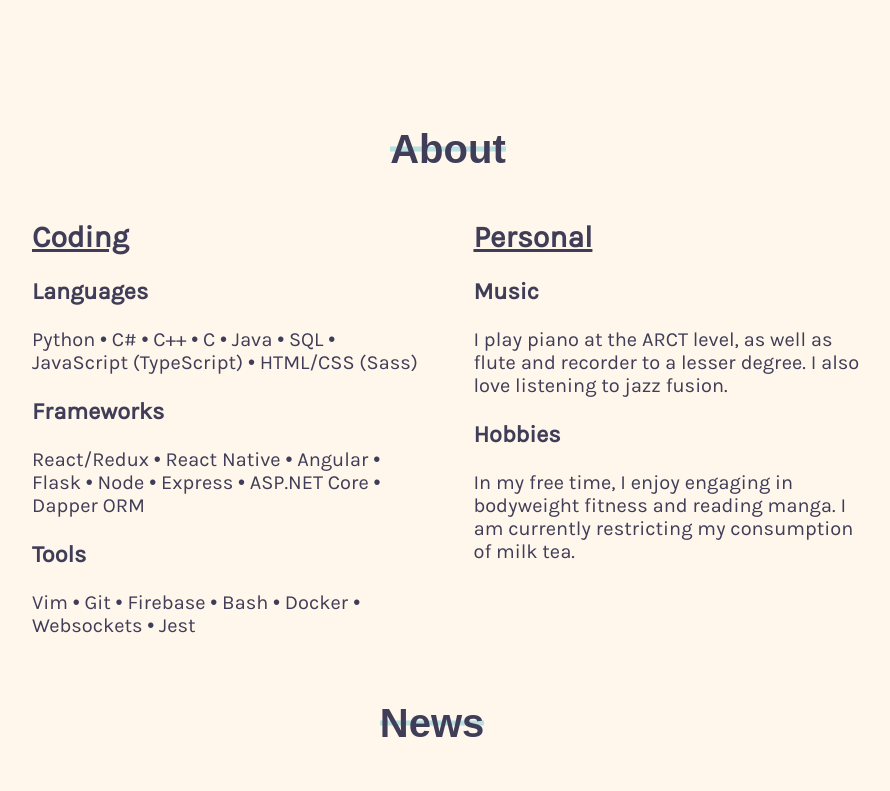
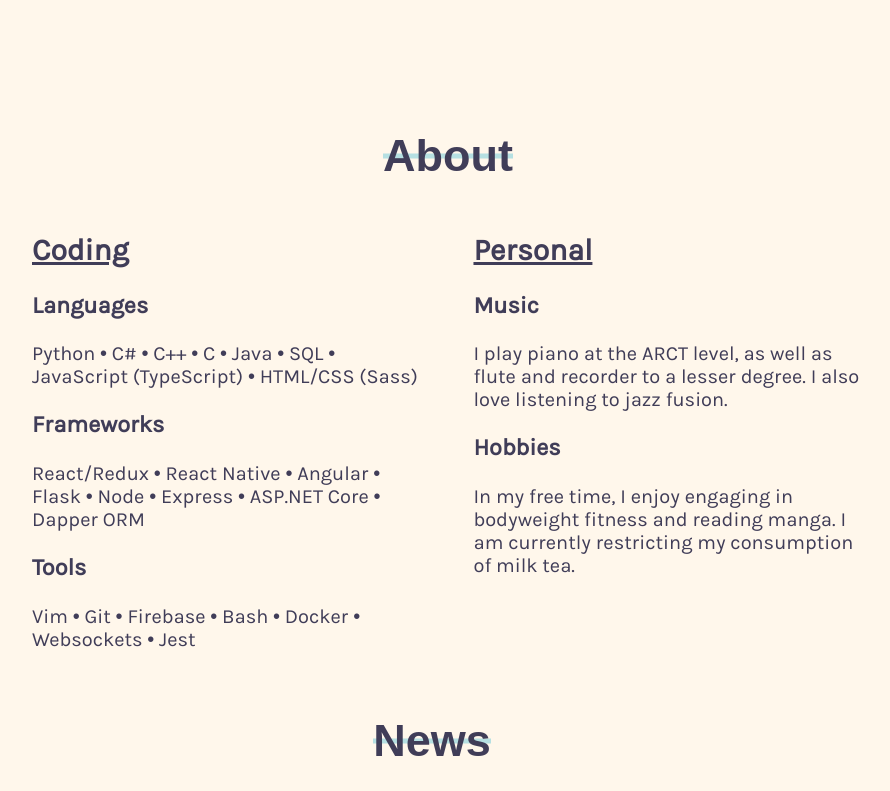
Before and after one commit to dannywuwu/dannywuwu.github.io, a React (Create React App) app: page / in a window 1280 px wide. Shown: the part 1440-2231 px from the top of the page, without its empty margins (192-1082 px from the left). Built offline with nearby package versions, Linux system fonts and the light colour scheme.

Commit message:
230220 stats -> about, about -> profile refactor

```diff
--- a/src/App.tsx
+++ b/src/App.tsx
@@ -2,8 +2,8 @@ import React from "react";
 // import logo from './logo.svg';
 import "./res/styles/App.scss";
 import { Intro } from "./components/Intro";
+import { Profile } from "./components/Profile";
 import { About } from "./components/About";
-import { Stats } from "./components/Stats";
 import { News } from "./components/News";
 import { Contact } from "./components/Contact";
 import { Projects } from "./components/Projects";
@@ -12,8 +12,8 @@ function App() {
   return (
     <div className="App">
       <Intro></Intro>
+      <Profile></Profile>
       <About></About>
-      <Stats></Stats>
       <News></News>
       <Projects></Projects>
       <Contact></Contact>
--- a/src/Components/About.tsx
+++ b/src/Components/About.tsx
@@ -1,17 +1,49 @@
 import React from "react";
 import "../res/styles/About.scss";
+import { Card } from "./Card";
 
 interface AboutProps {}
 
-export const About = (props: AboutProps) => {
+export const About: React.FC<AboutProps> = () => {
   return (
     <div className="about-wrapper">
-      <div className="portrait-container">
-        <img src="images/dw.png" alt="danny" id="portrait" />
-        <p id="portrait-info">
-          Nice to meet you! I am a Software Engineering student (SE 2024) at the
-          University of Waterloo, looking for fun programs to play around with.
-        </p>
+      <h1 className="section-title" id="about">
+        About
+      </h1>
+      <div className="about-section">
+        {/* Coding */}
+        <div className="coding-about">
+          <h2 className="subsection-title">Coding</h2>
+          <Card title={"Languages"}>
+            <p>
+              Python • C# • C++ • C • Java • SQL • JavaScript (TypeScript) •
+              HTML/CSS (Sass)
+            </p>
+          </Card>
+          <Card title={"Frameworks"}>
+            <p>
+              React/Redux • React Native • Angular • Flask • Node • Express •
+              ASP.NET Core • Dapper ORM
+            </p>
+          </Card>
+          <Card title={"Tools"}>
+            <p>Vim • Git • Firebase • Bash • Docker • Websockets • Jest</p>
+          </Card>
+        </div>
+        {/* Personal */}
+        <div className="personal-about">
+          <h2 className="subsection-title">Personal</h2>
+          <Card title={"Music"}>
+            <p>
+              I play piano at the ARCT level, as well as flute and recorder to a
+              lesser degree. I also love listening to jazz fusion.
+            </p>
+          </Card>
+          <Card title={"Hobbies"}>
+            In my free time, I enjoy engaging in bodyweight fitness and reading
+            manga. I am currently restricting my consumption of milk tea.
+          </Card>
+        </div>
       </div>
     </div>
   );
--- a/src/Components/Navbox.tsx
+++ b/src/Components/Navbox.tsx
@@ -7,7 +7,7 @@ export const Navbox: React.FC<NavboxProps> = () => {
   return (
     <div className="nav-wrapper">
       <ul className="nav-box">
-        <a href="#stats">
+        <a href="#about">
           <li>About</li>
         </a>
         <a href="#news">
--- /dev/null
+++ b/src/Components/Profile.tsx
@@ -0,0 +1,18 @@
+import React from "react";
+import "../res/styles/Profile.scss";
+
+interface ProfileProps {}
+
+export const Profile = (props: ProfileProps) => {
+  return (
+    <div className="profile-wrapper">
+      <div className="portrait-container">
+        <img src="images/dw.png" alt="danny" id="portrait" />
+        <p id="portrait-info">
+          Nice to meet you! I am a Software Engineering student (SE 2024) at the
+          University of Waterloo, looking for fun programs to play around with.
+        </p>
+      </div>
+    </div>
+  );
+};
--- a/src/Components/Stats.tsx
+++ /dev/null
@@ -1,50 +0,0 @@
-import React from "react";
-import "../res/styles/Stats.scss";
-import { Card } from "./Card";
-
-interface StatsProps {}
-
-export const Stats: React.FC<StatsProps> = () => {
-  return (
-    <div className="stats-wrapper">
-      <h1 className="section-title" id="stats">
-        About
-      </h1>
-      <div className="stats-section">
-        {/* Coding */}
-        <div className="coding-stats">
-          <h2 className="subsection-title">Coding</h2>
-          <Card title={"Languages"}>
-            <p>
-              Python • C# • C++ • C • Java • SQL • JavaScript (TypeScript) •
-              HTML/CSS (Sass)
-            </p>
-          </Card>
-          <Card title={"Frameworks"}>
-            <p>
-              React/Redux • React Native • Angular • Flask • Node • Express •
-              ASP.NET Core • Dapper ORM
-            </p>
-          </Card>
-          <Card title={"Tools"}>
-            <p>Vim • Git • Firebase • Bash • Docker • Websockets • Jest</p>
-          </Card>
-        </div>
-        {/* Personal */}
-        <div className="personal-stats">
-          <h2 className="subsection-title">Personal</h2>
-          <Card title={"Music"}>
-            <p>
-              I play piano at the ARCT level, as well as flute and recorder to a
-              lesser degree. I also love listening to jazz fusion.
-            </p>
-          </Card>
-          <Card title={"Hobbies"}>
-            In my free time, I enjoy engaging in bodyweight fitness and reading
-            manga. I am currently restricting my consumption of milk tea.
-          </Card>
-        </div>
-      </div>
-    </div>
-  );
-};
--- a/src/res/styles/About.scss
+++ b/src/res/styles/About.scss
@@ -1,48 +1,9 @@
 @import "styles";
 
-.portrait-container {
-  img {
-    max-width: 100%;
-    height: auto;
-  }
-}
-
-@media screen and (min-width: $tablet) {
-  .portrait-container {
-    display: grid;
-  }
-  #portrait {
-    max-width: 50vw;
+@media screen and (min-width: $laptop) {
+  .about-wrapper {
+    max-width: 65vw;
     margin-left: auto;
     margin-right: auto;
   }
-  #portrait-info {
-    text-align: center;
-    max-width: 60vw;
-    margin-left: auto;
-    margin-right: auto;
-  }
-  .stats-section {
-    display: grid;
-    gap: 5%;
-    .coding-stats {
-      grid-column: 1/2;
-    }
-    .personal-stats {
-      grid-column: 2/3;
-    }
-  }
 }
-
-@media screen and (min-width: $laptop) {
-  .about-wrapper {
-    min-height: 90vh;
-  }
-
-  #portrait {
-    max-width: 25vw;
-  }
-  #portrait-info {
-    max-width: 30vw;
-  }
-}
--- a/src/res/styles/App.scss
+++ b/src/res/styles/App.scss
@@ -23,6 +23,7 @@
 .section-title {
   position: relative;
   display: table;
+  font-size: 4.5rem;
 }
 
 // highlight title
--- /dev/null
+++ b/src/res/styles/Profile.scss
@@ -0,0 +1,48 @@
+@import "styles";
+
+.portrait-container {
+  img {
+    max-width: 100%;
+    height: auto;
+  }
+}
+
+@media screen and (min-width: $tablet) {
+  .portrait-container {
+    display: grid;
+  }
+  #portrait {
+    max-width: 50vw;
+    margin-left: auto;
+    margin-right: auto;
+  }
+  #portrait-info {
+    text-align: center;
+    max-width: 60vw;
+    margin-left: auto;
+    margin-right: auto;
+  }
+  .about-section {
+    display: grid;
+    gap: 5%;
+    .coding-about {
+      grid-column: 1/2;
+    }
+    .personal-about {
+      grid-column: 2/3;
+    }
+  }
+}
+
+@media screen and (min-width: $laptop) {
+  .profile-wrapper {
+    min-height: 90vh;
+  }
+
+  #portrait {
+    max-width: 25vw;
+  }
+  #portrait-info {
+    max-width: 30vw;
+  }
+}
--- a/src/res/styles/Stats.scss
+++ /dev/null
@@ -1,9 +0,0 @@
-@import "styles";
-
-@media screen and (min-width: $laptop) {
-  .stats-wrapper {
-    max-width: 65vw;
-    margin-left: auto;
-    margin-right: auto;
-  }
-}
```
